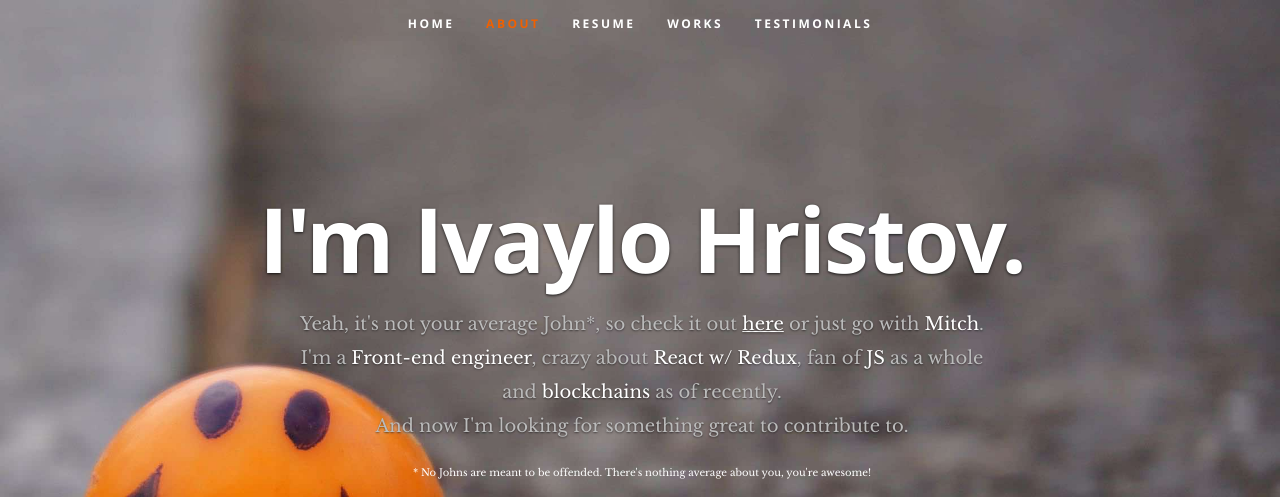
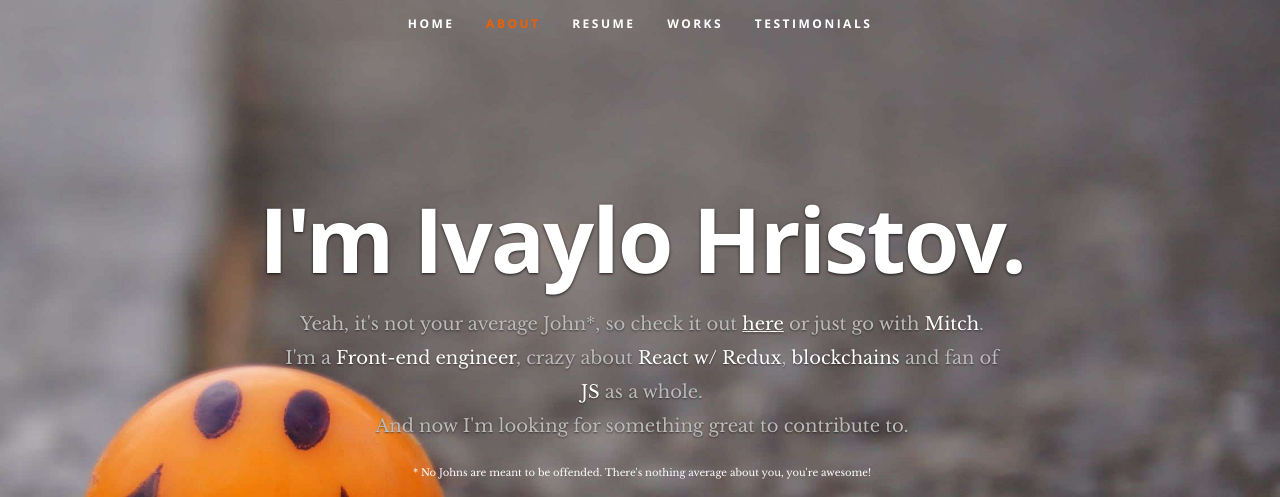
Before and after one commit to ishristov/ishristov.github.io, a website: page index.html in a window 1280 px wide. Shown: the top 497 px of the page. Drawn offline with nearby package versions, Linux system fonts and the light colour scheme.

Commit message:
Change headline text

```diff
--- a/index.html
+++ b/index.html
@@ -44,7 +44,7 @@
          <div class="banner-text">
             <h1 class="responsive-headline">I'm Ivaylo Hristov.</h1>
             <h3>Yeah, it's not your average John*, so check it out <a href="https://youtu.be/Tysg34uwMv0?t=6" target="_blank">here</a> or just go with <span>Mitch</span>.</h3>
-            <h3>I'm a <span>Front-end engineer</span>, crazy about <span>React w/ Redux</span>, fan of <span>JS</span> as a whole and <span>blockchains</span> as of recently.</h3>
+            <h3>I'm a <span>Front-end engineer</span>, crazy about <span>React w/ Redux</span>, <span>blockchains</span> and fan of <span>JS</span> as a whole.</h3>
             <h3>And now I'm looking for something great to contribute to.</h3>
             <h5>* No Johns are meant to be offended. There's nothing average about you, you're awesome!</h5>
             <hr />
```
